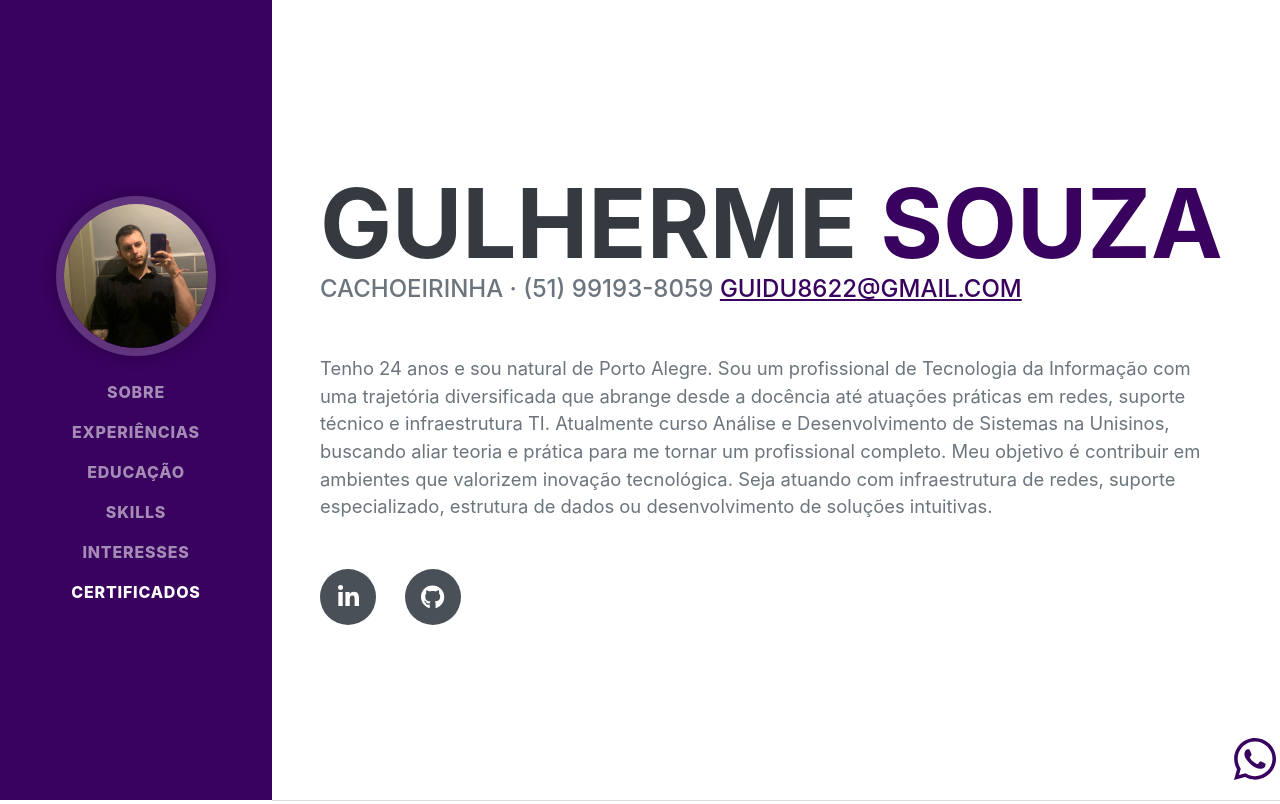
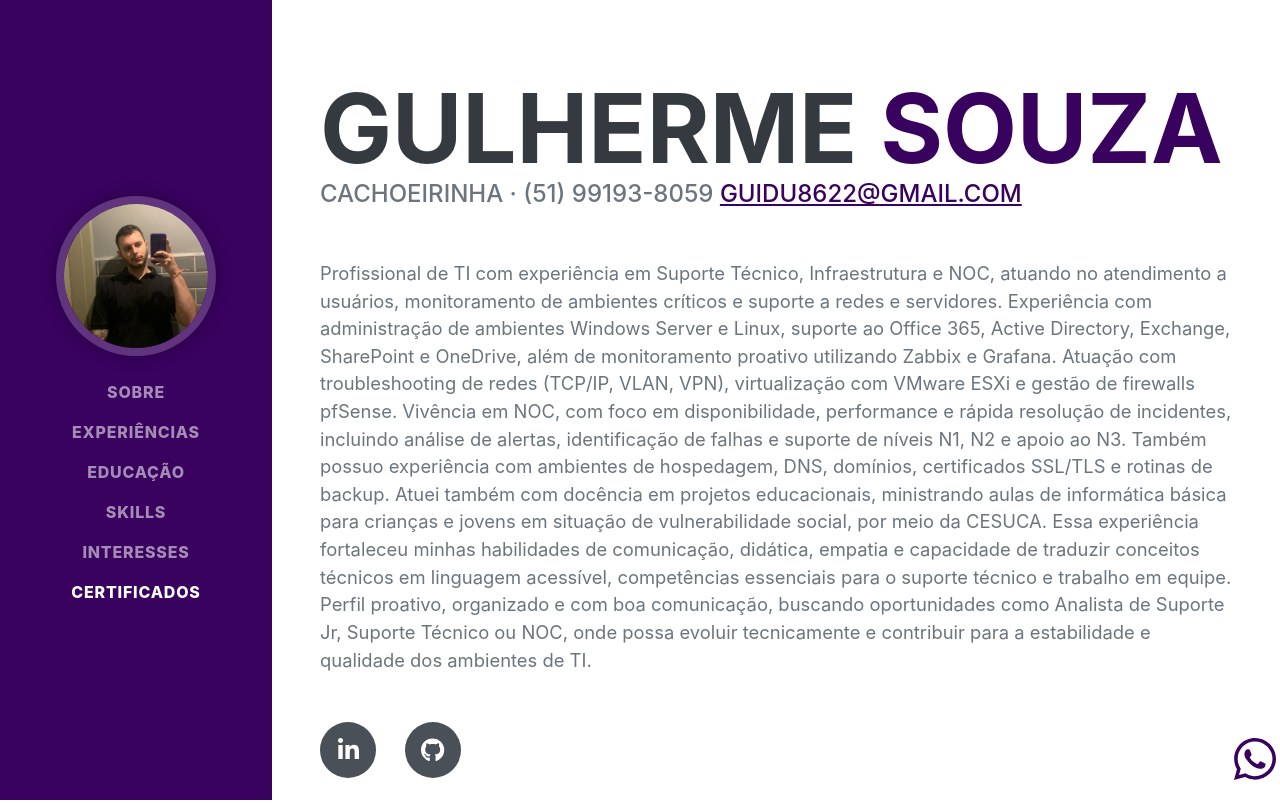
Before and after one commit to Guilherme8622/portfolio, a plain HTML site: page index.html in a window 1280 px wide. Shown: the top 804 px of the page. Drawn offline with nearby package versions, Linux system fonts and the light colour scheme; a web font is replaced by a local one.

Commit message:
Atualizacao do projeto

```diff
--- a/index.html
+++ b/index.html
@@ -58,7 +58,15 @@
                          Cachoeirinha</a> · (51) 99193-8059
                         <a href="mailto:guidu8622@gmail.com">Guidu8622@gmail.com</a>
                     </div>
-                    <p class="lead mb-5">Tenho 24 anos e sou natural de Porto Alegre. Sou um profissional de Tecnologia da Informação com uma trajetória diversificada que abrange desde a docência até atuações práticas em redes, suporte técnico e infraestrutura TI. Atualmente curso Análise e Desenvolvimento de Sistemas na Unisinos, buscando aliar teoria e prática para me tornar um profissional completo. Meu objetivo é contribuir em ambientes que valorizem inovação tecnológica. Seja atuando com infraestrutura de redes, suporte especializado, estrutura de dados ou desenvolvimento de soluções intuitivas.</p>
+                    <p class="lead mb-5">Profissional de TI com experiência em Suporte Técnico, Infraestrutura e NOC, atuando no atendimento a usuários, monitoramento de ambientes críticos e suporte a redes e servidores.
+
+                        Experiência com administração de ambientes Windows Server e Linux, suporte ao Office 365, Active Directory, Exchange, SharePoint e OneDrive, além de monitoramento proativo utilizando Zabbix e Grafana. Atuação com troubleshooting de redes (TCP/IP, VLAN, VPN), virtualização com VMware ESXi e gestão de firewalls pfSense.
+
+                        Vivência em NOC, com foco em disponibilidade, performance e rápida resolução de incidentes, incluindo análise de alertas, identificação de falhas e suporte de níveis N1, N2 e apoio ao N3. Também possuo experiência com ambientes de hospedagem, DNS, domínios, certificados SSL/TLS e rotinas de backup.
+
+                        Atuei também com docência em projetos educacionais, ministrando aulas de informática básica para crianças e jovens em situação de vulnerabilidade social, por meio da CESUCA. Essa experiência fortaleceu minhas habilidades de comunicação, didática, empatia e capacidade de traduzir conceitos técnicos em linguagem acessível, competências essenciais para o suporte técnico e trabalho em equipe.
+
+                        Perfil proativo, organizado e com boa comunicação, buscando oportunidades como Analista de Suporte Jr, Suporte Técnico ou NOC, onde possa evoluir tecnicamente e contribuir para a estabilidade e qualidade dos ambientes de TI.</p>
                     <div class="social-icons">
                         <a class="social-icon" href="https://www.linkedin.com/in/guilherme-eduardo-souza-9933a7207/"><i class="fab fa-linkedin-in"></i></a>
                         <a class="social-icon" href="https://github.com/Guilherme8622?tab=repositories"><i class="fab fa-github"></i></a>
```
